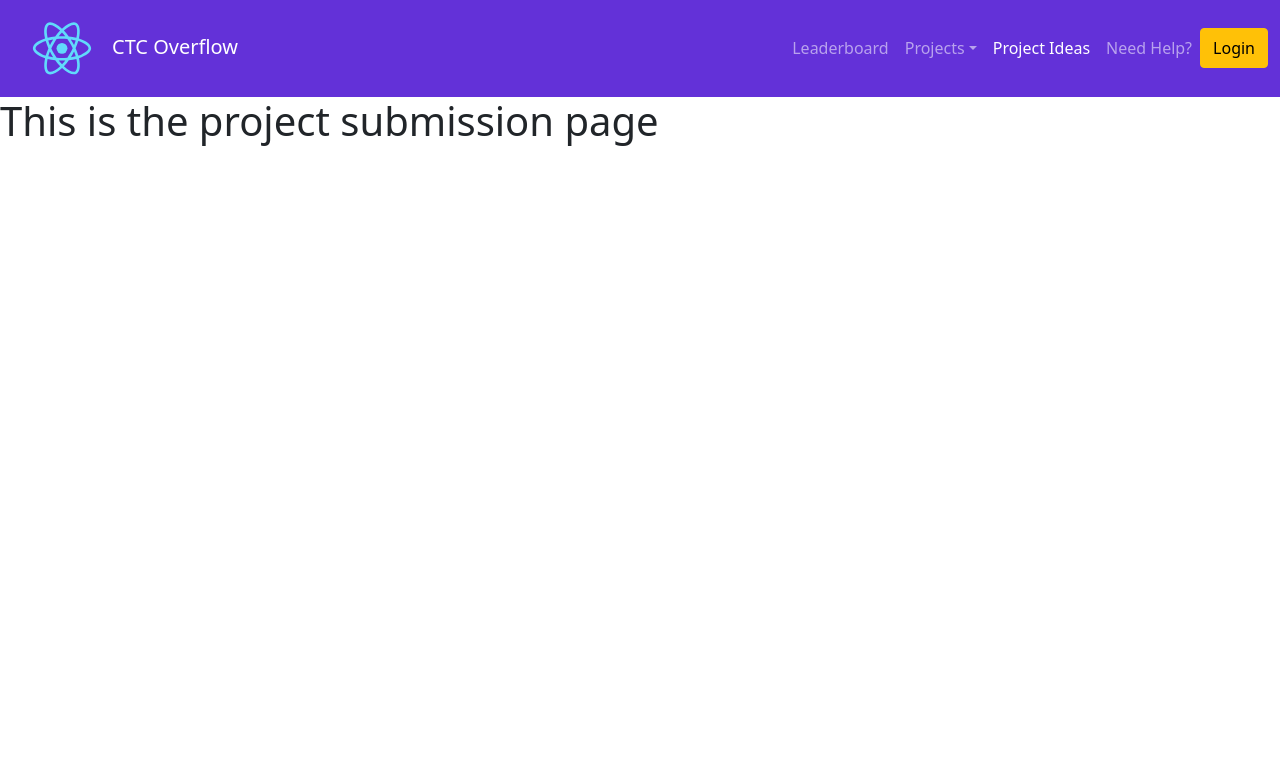
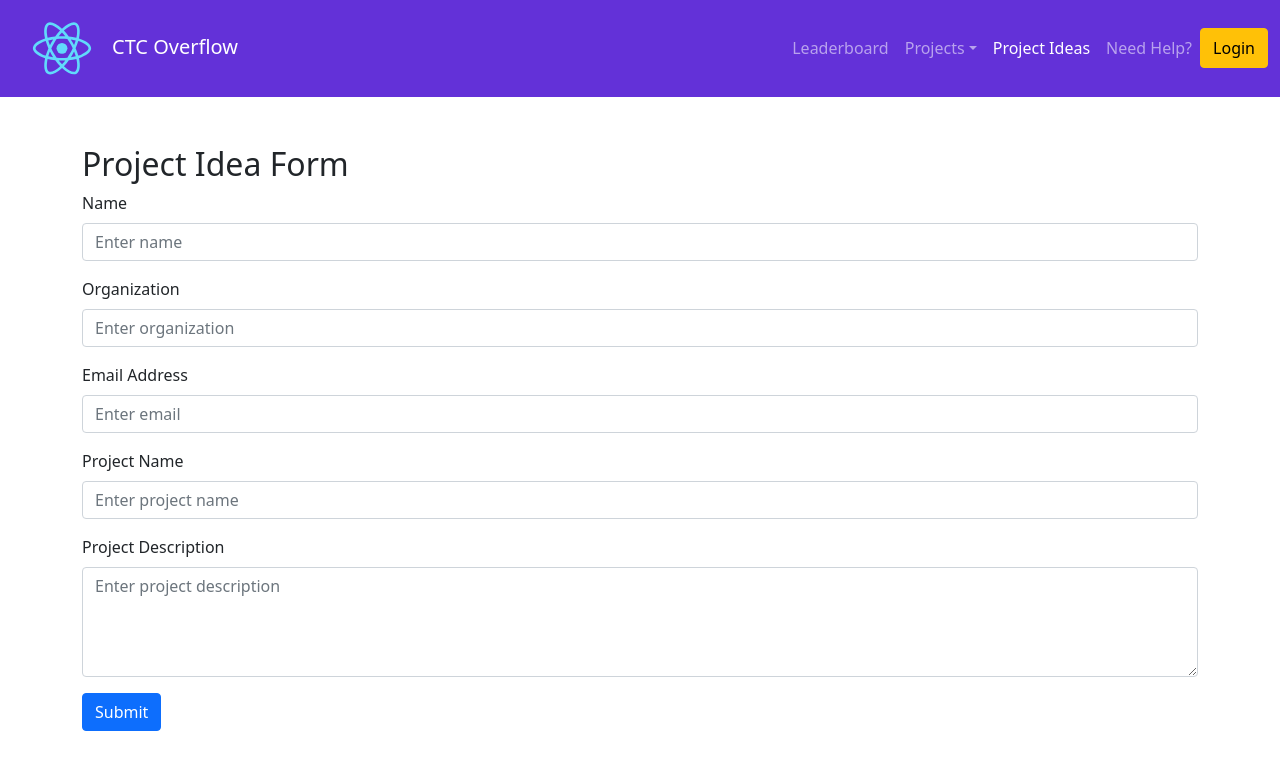
Before and after one commit to ctc-uci/bp-stack-overflow, a React (Create React App) app in the folder client/: page /project-submission in a window 1280 px wide. Shown: the top 770 px of the page. Built offline with nearby package versions, Linux system fonts and the light colour scheme.

Commit message:
created basic project ideas form

```diff
--- a/client/src/pages/ProjectSubmission.jsx
+++ b/client/src/pages/ProjectSubmission.jsx
@@ -1,9 +1,42 @@
 import React from 'react';
+import { Form, Button, Container } from 'react-bootstrap';
 
 function ProjectSubmission() {
   return (
     <div className="ProjectSubmission">
-      <h1>This is the project submission page</h1>
+      <Container className="d-grid h-100 mt-5">
+        <h2>Project Idea Form</h2>
+        <Form>
+          <Form.Group className="mb-3" controlId="formName">
+            <Form.Label>Name</Form.Label>
+            <Form.Control type="text" placeholder="Enter name" />
+          </Form.Group>
+
+          <Form.Group className="mb-3" controlId="formOrganization">
+            <Form.Label>Organization</Form.Label>
+            <Form.Control type="text" placeholder="Enter organization" />
+          </Form.Group>
+
+          <Form.Group className="mb-3" controlId="formEmail">
+            <Form.Label>Email Address</Form.Label>
+            <Form.Control type="email" placeholder="Enter email" />
+          </Form.Group>
+
+          <Form.Group className="mb-3" controlId="formProjectName">
+            <Form.Label>Project Name</Form.Label>
+            <Form.Control type="text" placeholder="Enter project name" />
+          </Form.Group>
+
+          <Form.Group className="mb-3" controlId="formProjectDescription">
+            <Form.Label>Project Description</Form.Label>
+            <Form.Control as="textarea" rows={4} placeholder="Enter project description" />
+          </Form.Group>
+
+          <Button variant="primary" type="submit">
+            Submit
+          </Button>
+        </Form>
+      </Container>
     </div>
   );
 }
```
